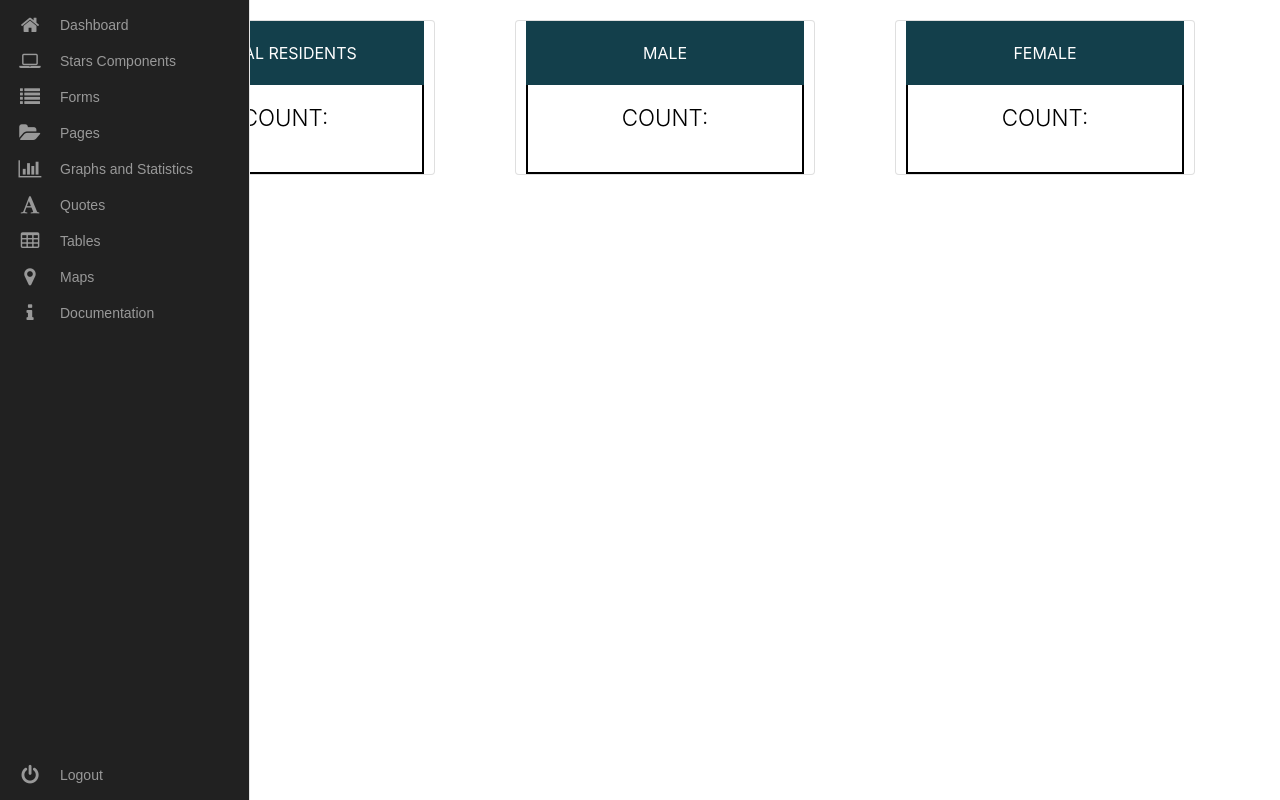
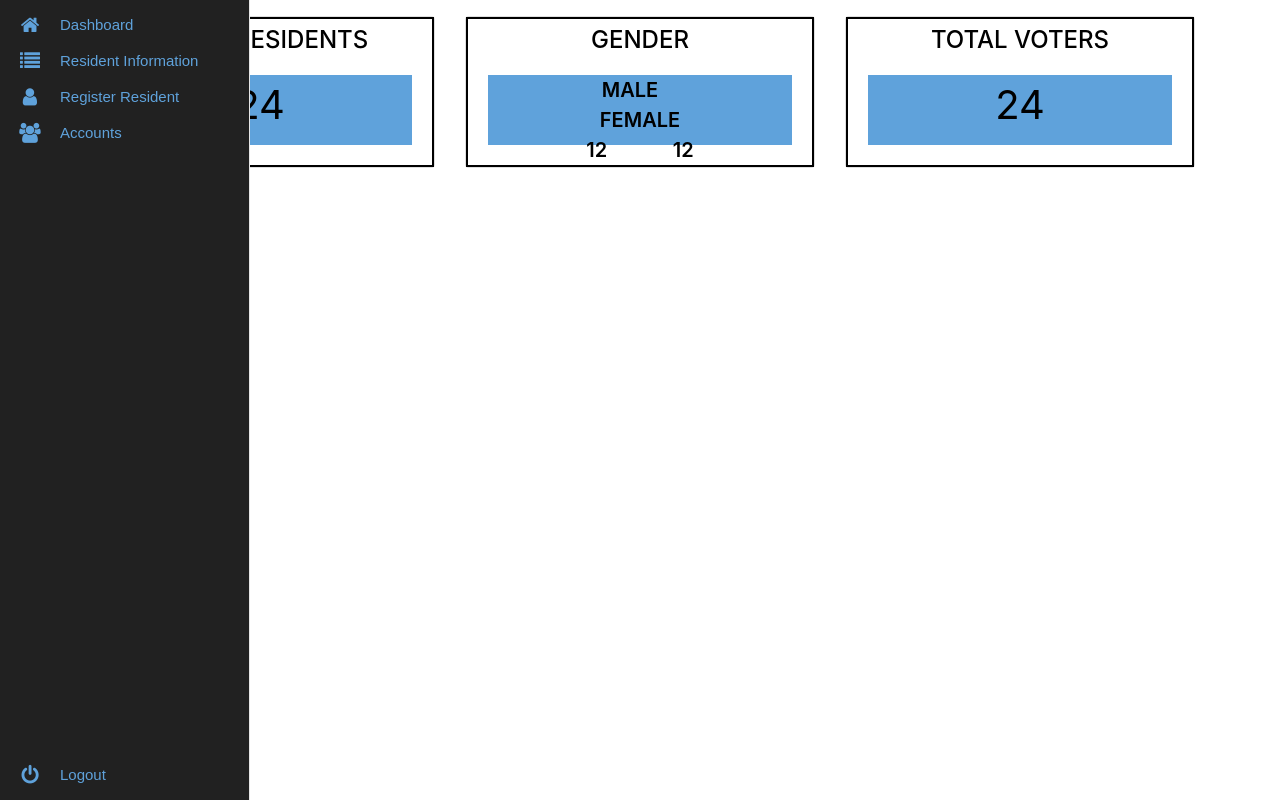
Before and after one commit to rrTio/NCP3106-FINALS-Barangay-Management-System, a PHP site: page /dashboard.php in a window 1280 px wide. Run offline with PHP 8.4, Linux system fonts and the light colour scheme; some libraries are stand-ins or nearby versions; some web fonts are replaced.

Commit message:
Updated Dashboard

```diff
--- a/assets/css/dashboard.css
+++ b/assets/css/dashboard.css
@@ -14,11 +14,6 @@ vertical-align: middle;
 font-size:20px;
 }
 
-.area {
-float: left;
-width: 100%;
-height: 100%;
-}
 
 .main-menu:hover,nav.main-menu.expanded {
 width:250px;
@@ -56,9 +51,10 @@ position:relative;
 display:table;
 border-collapse:collapse;
 border-spacing:0;
-color:#999;
+color:#5fa2db;
+opacity: 100;
  font-family: arial;
-font-size: 14px;
+font-size: 15px;
 text-decoration:none;
 -webkit-transform:translateZ(0) scale(1,1);
 -webkit-transition:all .1s linear;
@@ -148,51 +144,34 @@ background-color:#5fa2db;
   background: #eb1818;
 }
 
-/* CARD DESIGN */
-.card {
-  width: 300px;
-  display: inline-block;
-  padding: 0 10px;
-  margin:20px;
-  margin-left:50px;
+.containerCard{
+  justify-content: center;
+  margin-left: 60px;
 }
 
-div.card a {
-  text-decoration: none;
+.content{
+  background-color: #5fa2db;
+  margin: 20px;
+  text-align: center;
+  font-size: 40px;
+  height: 70px;
 }
 
-.cardheader {
-  width: 100%;
-  height: auto;
-  text-align: center;
-}
-
-.iconcolor1 {
-  background-color: #133f4b !important;
-  color: white;
-  padding-top: 20px;
-  padding-bottom: 20px;
-}
-
-div.cardlinks {
-  padding: 20px;
-  border-left: 2px solid black;
-  border-right: 2px solid black;
-  border-bottom: 2px solid black;
-}
-
-.cardlinks h1 {
-  font-weight: 300;
-  font-size: 1.4em;
-  text-align: center;
-  margin: 0 0 20px 0;
+ .total, .gender, .voter{
+  border: 2px solid black;
+  height: 150px;
   color: black;
 }
 
-ul.cardlist {
-  padding: 0px;
-  margin: 0px;
-  font-size: .8em;
-  font-weight: 400;
+#gender{
+  font-size: 20px;
+  text-align: center;
+  margin: auto;
+  width: 50%;
+  font-weight: 600;
+}
 
+.card h4{
+  text-align: center;
+  margin: 2%;
 }
--- a/dashboard.php
+++ b/dashboard.php
@@ -17,42 +17,40 @@
 
   </head>
   <body>
-    <div class="area">
-      <div class="container">
+      <div class="container mt-3 containerCard">
         <div class="row">
-          <div class="col-md-4">
+          <div class="col-lg-4 cardLayout">
             <div class="card">
-              <div class="cardheader iconcolor1">
-                TOTAL RESIDENTS
-              </div>
-              <div class="cardlinks">
-                <h1>COUNT:</h1>
+              <div class="total">
+                <h4>TOTAL RESIDENTS</h4>
+                <div class="content">
+                  <p>24</p>
+                </div>
               </div>
             </div>
           </div>
-          <div class="col-md-4">
+          <div class="col-lg-4 cardLayout">
             <div class="card">
-              <div class="cardheader iconcolor1">
-                MALE
-              </div>
-              <div class="cardlinks">
-                <h1>COUNT:</h1>
-              </div>
+              <div class="gender">
+                <h4>GENDER</h4>
+                <div class="content">
+                  <p id="gender">MALE &nbsp; &nbsp; FEMALE<br>12 &nbsp; &nbsp; &nbsp; &nbsp; &nbsp; &nbsp; 12</p>
+                </div>
+            </div>
             </div>
           </div>
-          <div class="col-md-4">
+          <div class="col-lg-4 cardLayout">
             <div class="card">
-              <div class="cardheader iconcolor1">
-                FEMALE
-              </div>
-              <div class="cardlinks">
-                <h1>COUNT:</h1>
-              </div>
+              <div class="voter">
+                <h4>TOTAL VOTERS</h4>
+                <div class="content">
+                  <p>24</p>
+                </div>
+            </div>
             </div>
           </div>
         </div>
       </div>
-    </div>
       <nav class="main-menu">
         <ul>
             <li>
@@ -65,71 +63,32 @@
             </li>
             <li class="has-subnav">
                 <a href="#">
-                    <i class="fa fa-laptop fa-2x"></i>
+                    <i class="fa fa-list fa-2x"></i>
                     <span class="nav-text">
-                        Stars Components
+                        Resident Information
                     </span>
                 </a>
 
             </li>
             <li class="has-subnav">
                 <a href="#">
-                    <i class="fa fa-list fa-2x"></i>
+                    <i class="fa fa-user"></i>
                     <span class="nav-text">
-                        Forms
+                        Register Resident
                     </span>
                 </a>
 
             </li>
             <li class="has-subnav">
                 <a href="#">
-                    <i class="fa fa-folder-open fa-2x"></i>
+                    <i class="fa fa-users"></i>
                     <span class="nav-text">
-                        Pages
+                        Accounts
                     </span>
                 </a>
 
             </li>
-            <li>
-                <a href="#">
-                    <i class="fa fa-bar-chart-o fa-2x"></i>
-                    <span class="nav-text">
-                        Graphs and Statistics
-                    </span>
-                </a>
-            </li>
-            <li>
-                <a href="#">
-                    <i class="fa fa-font fa-2x"></i>
-                    <span class="nav-text">
-                        Quotes
-                    </span>
-                </a>
-            </li>
-            <li>
-                <a href="#">
-                    <i class="fa fa-table fa-2x"></i>
-                    <span class="nav-text">
-                        Tables
-                    </span>
-                </a>
-            </li>
-            <li>
-                <a href="#">
-                    <i class="fa fa-map-marker fa-2x"></i>
-                    <span class="nav-text">
-                        Maps
-                    </span>
-                </a>
-            </li>
-            <li>
-                <a href="#">
-                    <i class="fa fa-info fa-2x"></i>
-                    <span class="nav-text">
-                        Documentation
-                    </span>
-                </a>
-            </li>
+
         </ul>
         <ul class="logout">
             <li>
@@ -144,7 +103,6 @@
     </nav>
   </body>
     </html>
-<!-- partial -->
 
 </body>
 </html>
```
Also changed, not shown: assets/css/main.css (+128 -0 lines).
